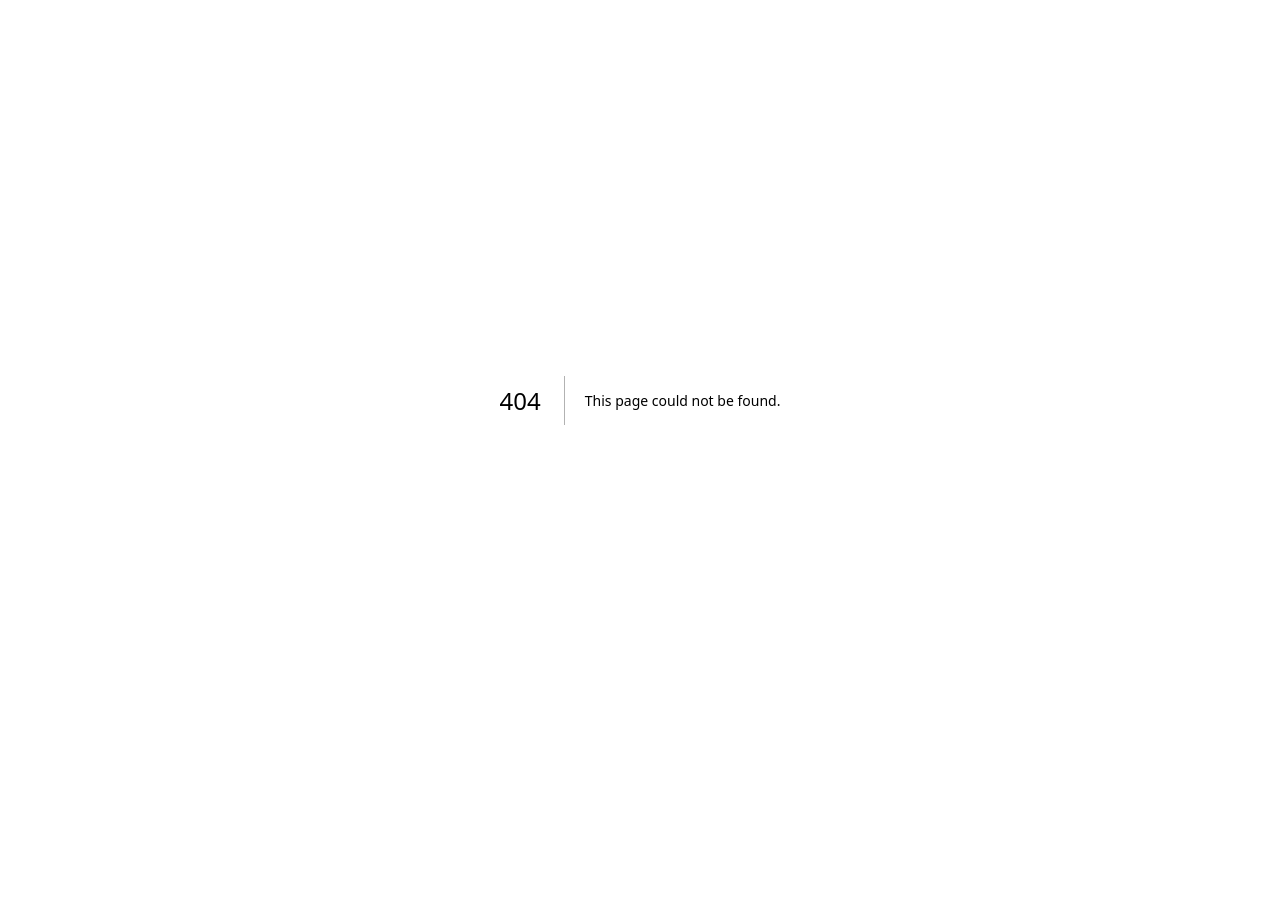
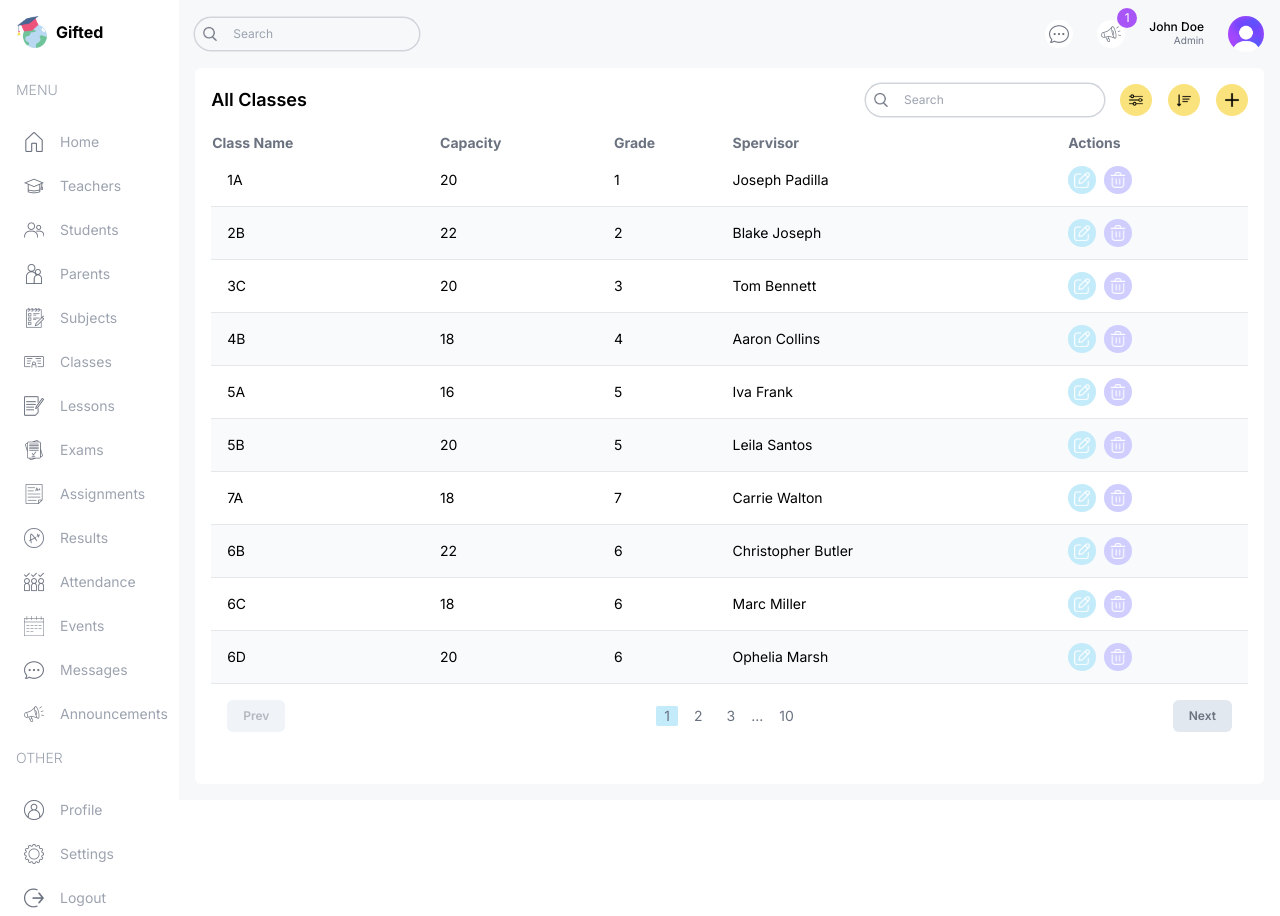
Before and after one commit to safak/next-dashboard-ui, a Next.js app: page /list/classes in a window 1280 px wide. Before the commit this address had no page. Before the commit the page ends 800 px from the top, so only its background shows below. Built offline with nearby package versions, Linux system fonts and the light colour scheme.

Commit message:
feat(classes): add ClassListPage component with table and pagination

```diff
--- /dev/null
+++ b/src/app/(dashboard)/list/classes/page.tsx
@@ -0,0 +1,79 @@
+import Pagination from '@/components/Pagination'
+import Table from '@/components/Table'
+import TableSearch from '@/components/TableSearch'
+import { classesData, role } from '@/lib/data'
+import Image from 'next/image'
+import Link from 'next/link'
+import React from 'react'
+
+type Class = {
+  id: number;
+  name: string;
+  capacity: number;
+  grade: number;
+  supervisor: string;
+}
+
+const columns = [
+  { header: 'Class Name', accessor: 'name' },
+  { header: 'Capacity', accessor: 'capacity', className: 'hidden md:table-cell' },
+  { header: 'Grade', accessor: 'grade', className: 'hidden md:table-cell' },
+  { header: 'Spervisor', accessor: 'supervisor', className: 'hidden md:table-cell' },
+  { header: 'Actions', accessor: 'actions' },
+]
+
+const ClassListPage = () => {
+
+  const renderRow = (item: Class) => (
+    <tr key={item.id} className='border-b border-gray-200 even:bg-slate-50 text-sm hover:bg-myPurpleLight'>
+      <td className='flex items-center gap-4 p-4'>
+        {item.name}
+      </td>
+      <td className='hidden md:table-cell'>{item.capacity}</td>
+      <td className='hidden md:table-cell'>{item.grade}</td>
+      <td className='hidden md:table-cell'>{item.supervisor}</td>
+      <td>
+        <div className='flex items-center gap-2'>
+          <Link href={`/list/teachers/${item.id}`}>
+            <button className='w-7 h-7 flex items-center justify-center rounded-full bg-mySky'>
+              <Image src='/edit.png' alt='' width={16} height={16} />
+            </button>
+          </Link>
+          {role === "admin" && (<button className='w-7 h-7 flex items-center justify-center rounded-full bg-myPurple'>
+              <Image src='/delete.png' alt='' width={16} height={16} />
+            </button>
+          )}
+        </div>
+      </td>
+    </tr>
+  )
+
+  return (
+    <div className='bg-white p-4 rounded-md flex-1 m-4 mt-0'>
+      {/* Top */}
+      <div className='flex items-center justify-between'>
+        <h1 className='hidden md:block text-lg font-semibold'>All Classes</h1>
+        <div className='flex flex-col md:flex-row items-center gap-4 w-full md:w-auto'>
+          <TableSearch />
+          <div className='flex items-center gap-4 self-end'>
+            <button className='w-8 h-8 flex items-center justify-center rounded-full bg-myYellow'>
+              <Image src='/filter.png' alt=''width={14} height={14}/>
+            </button>
+            <button className='w-8 h-8 flex items-center justify-center rounded-full bg-myYellow'>
+              <Image src='/sort.png' alt=''width={14} height={14}/>
+            </button>
+            {role === "admin" && <button className='w-8 h-8 flex items-center justify-center rounded-full bg-myYellow'>
+              <Image src='/plus.png' alt=''width={14} height={14}/>
+            </button>}
+          </div>
+        </div>
+      </div>
+      {/* List */}
+      <Table columns={columns} renderRow={renderRow} data={classesData}/>
+      {/* Pagination */}
+      <Pagination />
+    </div>
+  )
+}
+
+export default ClassListPage
```
